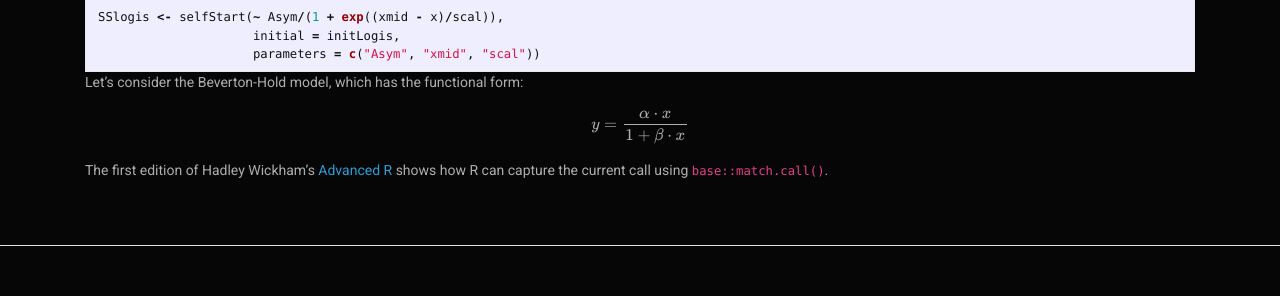
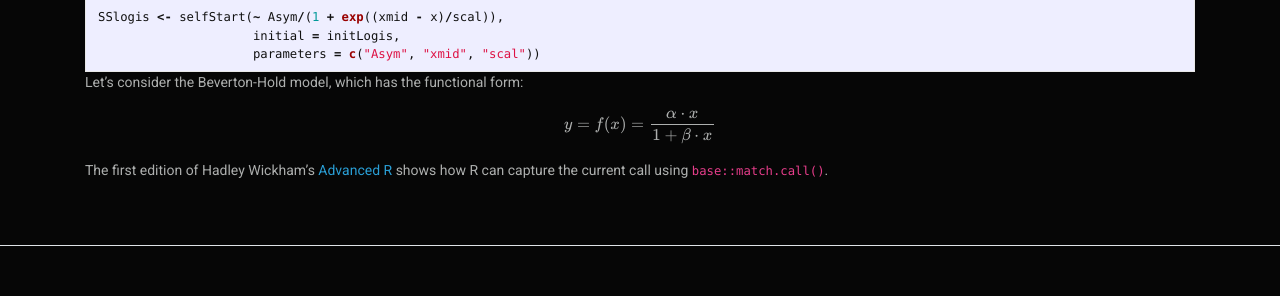
Before and after one commit to jamespooley/archived-jamespooley.github.io, a Jekyll site: the page built from _posts/2020-03-16-nls-selfstart.md, in a window 1280 px wide. Shown: the part 667-963 px from the top of the page. Built offline with Jekyll 4.4.1, drawn with Linux system fonts in a browser that asks for light colours; formulas are drawn with MathJax 3.

Commit message:
Add f(x) because OCD

````diff
--- a/_posts/2020-03-16-nls-selfstart.md
+++ b/_posts/2020-03-16-nls-selfstart.md
@@ -36,10 +36,12 @@ SSlogis <- selfStart(~ Asym/(1 + exp((xmid - x)/scal)),
 ```
 
 
+
 Let's consider the Beverton-Hold model, which has the functional form:
 
+
 $$
-y = \frac{\alpha \cdot x}{1 + \beta\cdot x}
+y = f(x) = \frac{\alpha \cdot x}{1 + \beta\cdot x}
 $$
 
 
````
